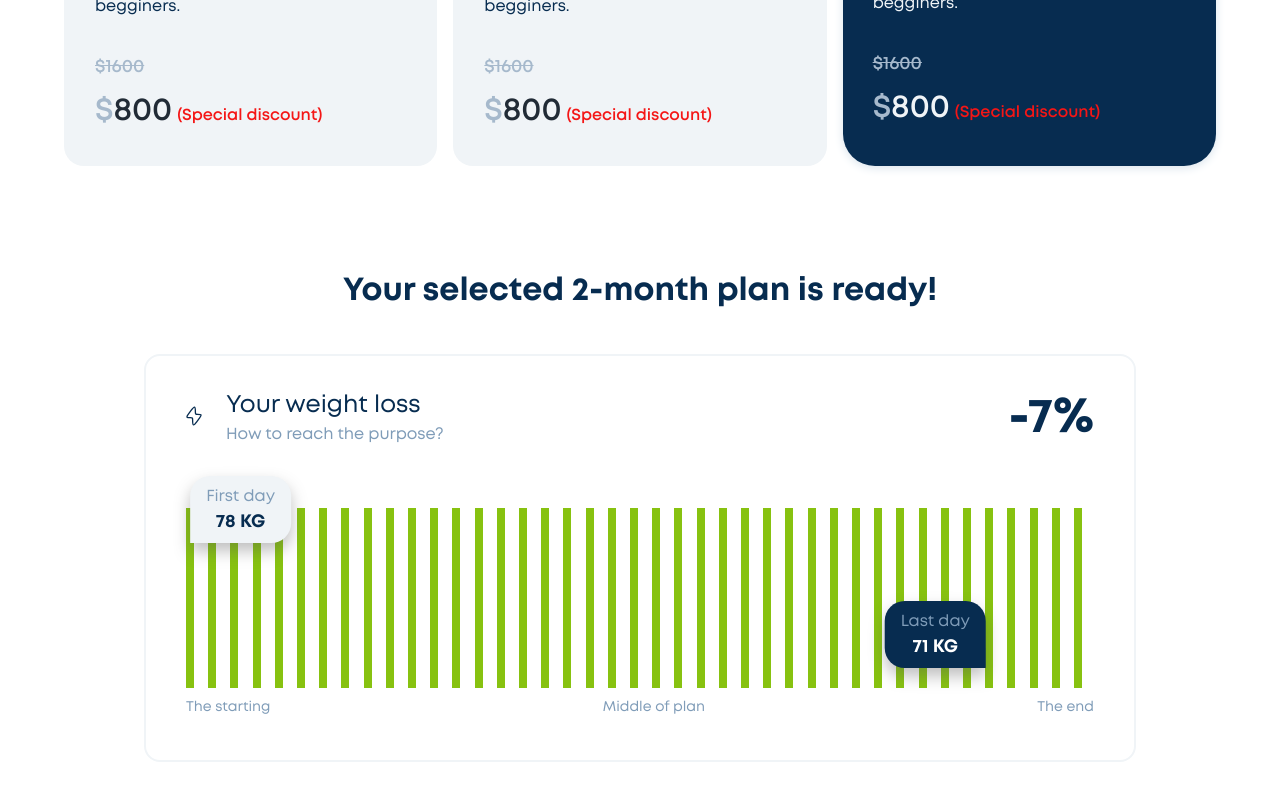
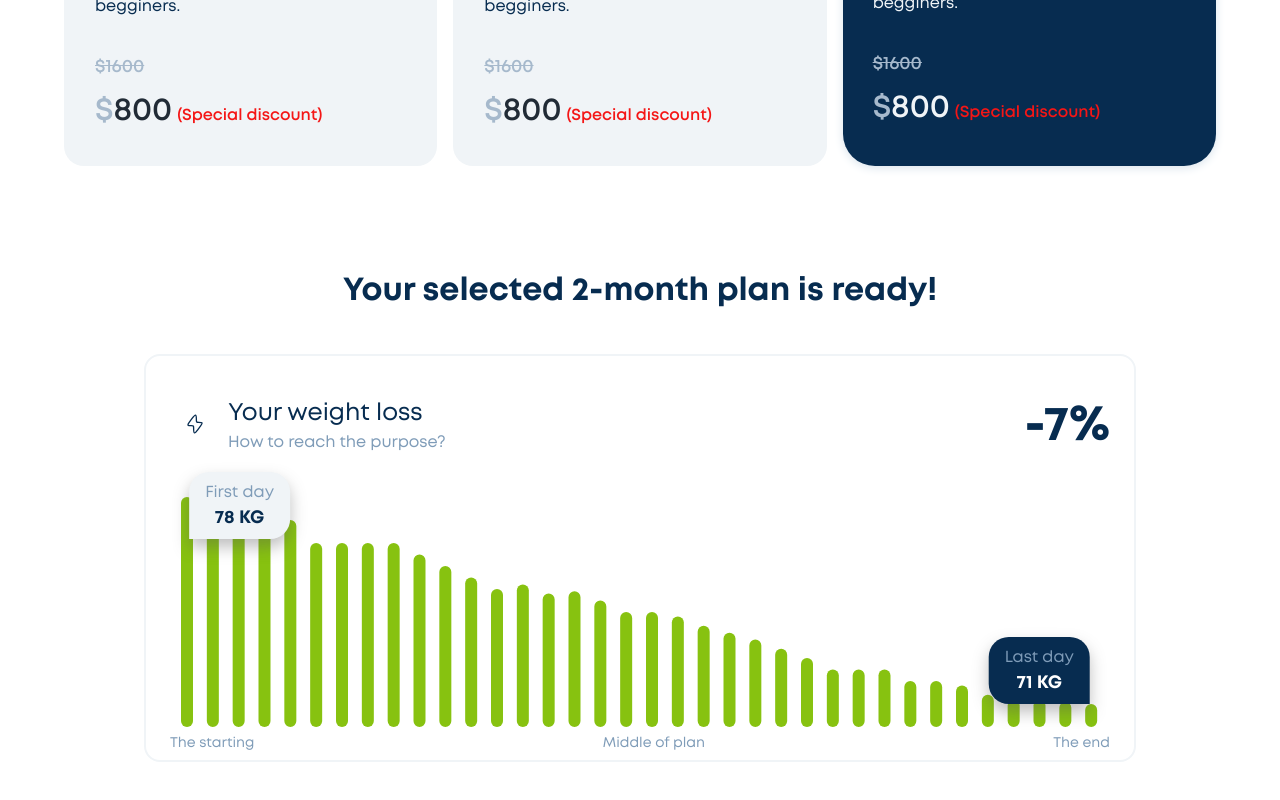
Before and after one commit to abbas-77/niasa-first-app, a Next.js app: page /task in a window 1280 px wide. Shown: the part 2066-2866 px from the top of the page. Built offline with nearby package versions, Linux system fonts and the light colour scheme; no server answers.

Commit message:
add recharts for plan chart

```diff
--- a/package.json
+++ b/package.json
@@ -40,6 +40,7 @@
     "react-dom": "^18.2.0",
     "react-hook-form": "^7.48.2",
     "react-icons": "^5.2.1",
+    "recharts": "^2.12.7",
     "sass": "^1.77.2",
     "simplebar-react": "^3.2.4",
     "stylis": "^4.3.0",
--- a/src/app/task/page.tsx
+++ b/src/app/task/page.tsx
@@ -1,6 +1,7 @@
 'use client';
 
 import Image from 'next/image';
+// eslint-disable-next-line import/no-extraneous-dependencies
 import { FaChevronRight } from 'react-icons/fa';
 /* eslint-disable react/destructuring-assignment */
 import React, { useState, ReactNode } from 'react';
@@ -9,6 +10,7 @@ import { Box, Grid, Checkbox, Container, Typography } from '@mui/material';
 
 import Card from 'src/components/card/card';
 import Header from 'src/components/header/Header';
+import PlanBarChart from 'src/components/bar-chart/PlanBarChart';
 
 interface TooltipProps {
   rtl: boolean | undefined;
@@ -664,51 +666,56 @@ function Page(): ReactNode {
           border="2px solid #F0F4F7"
           marginBottom={10}
           borderRadius={2}
-          paddingX={5}
+          paddingX={3}
         >
-          <Box display="flex" alignItems="center" justifyContent="space-between" paddingY={3}>
-            <Box display="flex" alignItems="center" gap={3}>
-              <Image src="/assets/icons/thunder/Vector.svg" width={16} height={20} alt="thunder" />
+          <Box display="flex" alignItems="center" justifyContent="space-between" paddingY={4}>
+            <Box display="flex" alignItems="center" gap={1}>
+              <Box
+                width={50}
+                height={50}
+                display="flex"
+                alignItems="center"
+                justifyContent="center"
+                sx={{
+                  border: { xs: '2px solid #F0F4F7', md: 'none' },
+                  borderRadius: '100px',
+                  padding: { xs: '10px', md: 'none' },
+                }}
+              >
+                <Image
+                  src="/assets/icons/thunder/Vector.svg"
+                  width={16}
+                  height={20}
+                  alt="thunder"
+                />
+              </Box>
               <Box>
-                <Typography fontSize={24} color="#072C50">
+                <Typography sx={{ fontSize: { xs: '18px', md: '24px' } }} color="#072C50">
                   Your weight loss
                 </Typography>
-                <Typography fontSize={16} color="#7F9CB8">
+                <Typography sx={{ fontSize: { xs: '12px', md: '16px' } }} color="#7F9CB8">
                   How to reach the purpose?
                 </Typography>
               </Box>
             </Box>
             <Box>
-              <Typography fontSize={48} fontWeight={700} color="#072C50">
+              <Typography
+                sx={{ fontSize: { xs: '28px', md: '48px' } }}
+                fontWeight={700}
+                color="#072C50"
+              >
                 -7%
               </Typography>
             </Box>
           </Box>
           <Box position="relative">
-            <Box
-              marginTop={4}
-              sx={{
-                '&:before': {
-                  content: '""',
-                  display: 'block',
-                  overflow: 'hidden',
-                  position: 'relative',
-                  width: '100%',
-                  height: '180px',
-                  backgroundImage:
-                    'repeating-linear-gradient(to right,#87C210 0, #87C210 8px,transparent 4px, transparent 22.2px)',
-                  marginBottom: '8px',
-                  transition: 'all 200ms',
-                },
-              }}
-            />
-
+            <PlanBarChart />
             <Tooltip
               bgc="#F0F4F7"
               rtl
-              left={105}
-              leftXs={105}
-              leftMd={105}
+              left={120}
+              leftXs={110}
+              leftMd={120}
               children={
                 <>
                   <Typography color="#7F9CB8">First day</Typography>
@@ -717,17 +724,19 @@ function Page(): ReactNode {
                   </Typography>
                 </>
               }
-              translateY={-220}
+              translateY={-260}
             />
             <Tooltip
               bgc="#072C50"
               rtl={false}
-              left={800}
-              leftXs={360}
-              leftMd={800}
+              left={920}
+              leftXs={280}
+              leftMd={920}
               children={
                 <>
-                  <Typography color="#7F9CB8">Last day</Typography>
+                  <Typography color="#7F9CB8" whiteSpace="nowrap">
+                    Last day
+                  </Typography>
                   <Typography color="#fff" fontWeight={700} fontSize={18} textAlign="center">
                     71 KG
                   </Typography>
--- /dev/null
+++ b/src/components/bar-chart/PlanBarChart.tsx
@@ -0,0 +1,161 @@
+import React from 'react';
+import { Bar, BarChart, ResponsiveContainer } from 'recharts';
+
+const data = [
+  {
+    name: 'Page A',
+    uv: 100,
+  },
+  {
+    name: 'Page 5',
+    uv: 93,
+  },
+  {
+    name: 'Page 4',
+    uv: 93,
+  },
+  {
+    name: 'Page 3',
+    uv: 90,
+  },
+  {
+    name: 'Page 2',
+    uv: 90,
+  },
+  {
+    name: 'Page 1',
+    uv: 80,
+  },
+  {
+    name: 'Page B',
+    uv: 80,
+  },
+  {
+    name: 'Page C',
+    uv: 80,
+  },
+  {
+    name: 'Page D',
+    uv: 80,
+  },
+  {
+    name: 'Page E',
+    uv: 75,
+  },
+  {
+    name: 'Page F',
+    uv: 70,
+  },
+  {
+    name: 'Page G',
+    uv: 65,
+  },
+  {
+    name: 'Page y',
+    uv: 60,
+  },
+  {
+    name: 'Page o',
+    uv: 62,
+  },
+  {
+    name: 'Page u',
+    uv: 58,
+  },
+  {
+    name: 'Page t',
+    uv: 59,
+  },
+  {
+    name: 'Page t',
+    uv: 55,
+  },
+  {
+    name: 'Page t',
+    uv: 50,
+  },
+  {
+    name: 'Page t',
+    uv: 50,
+  },
+  {
+    name: 'Page t',
+    uv: 48,
+  },
+  {
+    name: 'Page A',
+    uv: 44,
+  },
+  {
+    name: 'Page 5',
+    uv: 41,
+  },
+  {
+    name: 'Page 4',
+    uv: 38,
+  },
+  {
+    name: 'Page 3',
+    uv: 34,
+  },
+  {
+    name: 'Page 2',
+    uv: 30,
+  },
+  {
+    name: 'Page 1',
+    uv: 25,
+  },
+  {
+    name: 'Page B',
+    uv: 25,
+  },
+  {
+    name: 'Page C',
+    uv: 25,
+  },
+  {
+    name: 'Page D',
+    uv: 20,
+  },
+  {
+    name: 'Page E',
+    uv: 20,
+  },
+  {
+    name: 'Page F',
+    uv: 18,
+  },
+  {
+    name: 'Page G',
+    uv: 14,
+  },
+  {
+    name: 'Page y',
+    uv: 12,
+  },
+  {
+    name: 'Page o',
+    uv: 12,
+  },
+  {
+    name: 'Page u',
+    uv: 11,
+  },
+  {
+    name: 'Page t',
+    uv: 10,
+  },
+];
+
+function PlanBarChart() {
+  return (
+    <ResponsiveContainer width="100%" height={240}>
+      <BarChart width={900} height={240} data={data}>
+        <Bar dataKey="uv" fill="#87C210" barSize={12} radius={20} />
+      </BarChart>
+    </ResponsiveContainer>
+  );
+}
+
+export default PlanBarChart;
--- a/src/components/card/scss/Card.module.scss
+++ b/src/components/card/scss/Card.module.scss
@@ -73,6 +73,7 @@
   }
 }
 .selectedPlan {
+  width: 100%;
   .isPopular {
     border-radius: 32px 32px 0 0;
     height: 300px;
```
